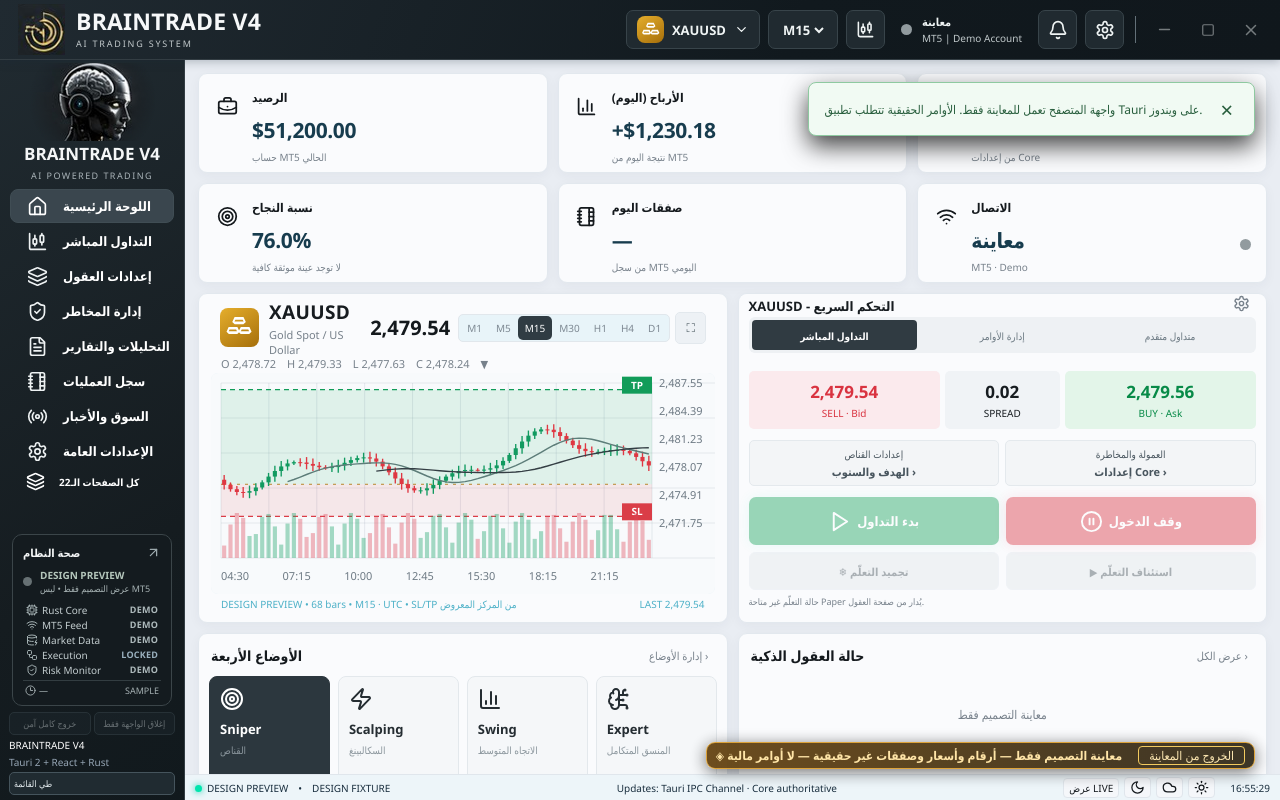
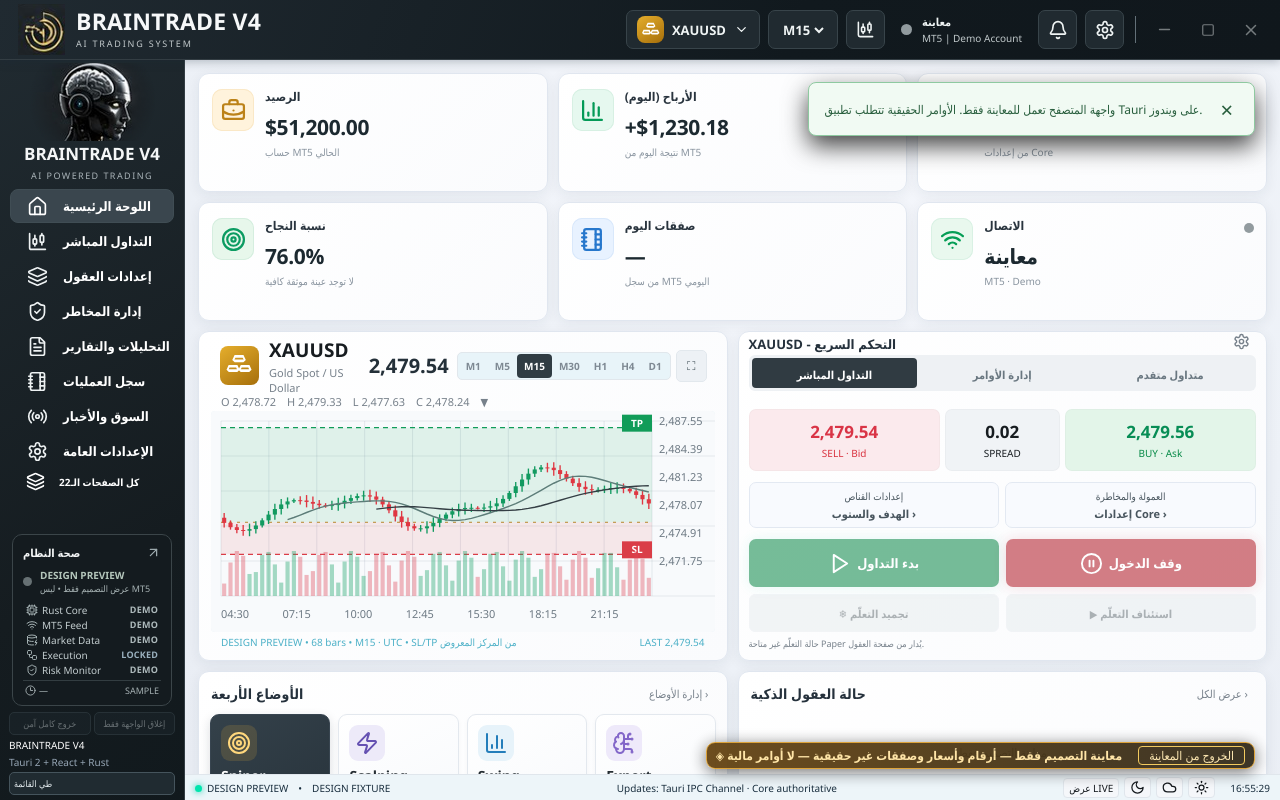
Before and after one commit to gngoongoog/V4, a React (Vite) app in the folder apps/terminal/: page / in a window 1280 px wide. Built offline with nearby package versions, Linux system fonts and the light colour scheme.

Commit message:
style(concept4): restore source-reference card hierarchy, accents and trading panel polish

```diff
--- a/apps/terminal/src/concept4.css
+++ b/apps/terminal/src/concept4.css
@@ -150,3 +150,101 @@ body[data-theme] .concept4 .subpage-brainControl .subpage-primary,body[data-them
 .concept4 .concept-risk-daily{grid-row:2}
 @media(max-width:1300px){.concept4 .subpage-brainControl .subpage-header,.concept4 .subpage-brains .subpage-header{flex-wrap:wrap}.concept4 .subpage-header .concept-brains-toolbar{justify-content:flex-start}.concept-risk-kpis{grid-template-columns:repeat(3,minmax(0,1fr))}.terminal-v15.concept4 .risk-editor{grid-template-columns:1fr}.terminal-v15.concept4 .risk-flags,.terminal-v15.concept4 .risk-form-grid,.terminal-v15.concept4 .risk-editor>.quick-ops{grid-column:1;grid-row:auto}.concept4 .concept-risk-capital{grid-row:1/3;max-height:550px}}
 @media(max-height:800px){.terminal-v15.concept4 .sidebar .nav-item{height:34px}.terminal-v15.concept4 .sidebar .all-pages{height:25px}.terminal-v15.concept4 .health-widget{padding:5px 8px}.terminal-v15.concept4 .health-row{height:15px}.terminal-v15.concept4 .sidebar-footer{padding:3px 9px 5px}}
+
+
+/* Concept 4 source-reference pass: stronger card hierarchy, shaded icons and
+   real-price chart emphasis. This changes appearance only; absent broker data
+   and unavailable controls remain honestly unavailable. */
+body[data-theme=light] .terminal-v15.concept4 .content{
+  background:radial-gradient(ellipse at 60% 0%,#f5f7fc 0%,#edf1f7 62%,#e9edf4 100%);
+}
+body[data-theme=light] .terminal-v15.concept4 .panel,
+body[data-theme=light] .terminal-v15.concept4 .kpi,
+body[data-theme=light] .terminal-v15.concept4 .operator-card{
+  background:linear-gradient(135deg,#fff 0%,#fafbfd 100%);
+  border:1px solid #e0e6ef;
+  box-shadow:0 3px 13px rgba(34,46,65,.065);
+  border-radius:11px;
+}
+.terminal-v15.concept4 .dashboard .kpi-row .kpi{
+  align-items:flex-start;
+  min-height:119px;
+  height:119px;
+  padding:15px 13px;
+  gap:11px;
+  transition:box-shadow .16s,border-color .16s;
+}
+.terminal-v15.concept4 .dashboard .kpi-row .kpi:hover{
+  border-color:#d4dbe6;box-shadow:0 6px 18px rgba(30,41,56,.1);
+}
+.terminal-v15.concept4 .kpi-glyph{
+  display:grid;place-items:center;width:42px;height:42px;min-width:42px;border-radius:10px;
+  background:#fff3dc;color:#bc8218;box-shadow:inset 0 0 0 1px #fae8c7;
+}
+.terminal-v15.concept4 .kpi-glyph svg{width:25px;height:25px;stroke-width:2.15}
+.terminal-v15.concept4 .concept-kpis .kpi:nth-child(2) .kpi-glyph{background:#e6f8ef;color:#049a57;box-shadow:inset 0 0 0 1px #d7f0e3}
+.terminal-v15.concept4 .concept-kpis .kpi:nth-child(3) .kpi-glyph{background:#ecf0f4;color:#475b69;box-shadow:inset 0 0 0 1px #dce4eb}
+.terminal-v15.concept4 .concept-kpis .kpi:nth-child(4) .kpi-glyph{background:#e7f7eb;color:#0c9c62;box-shadow:inset 0 0 0 1px #d5eedf}
+.terminal-v15.concept4 .concept-kpis .kpi:nth-child(5) .kpi-glyph{background:#e8f2ff;color:#2677cc;box-shadow:inset 0 0 0 1px #d9e8fb}
+.terminal-v15.concept4 .concept-kpis .kpi:nth-child(6) .kpi-glyph{background:#e9f8ee;color:#069e56;box-shadow:inset 0 0 0 1px #d9f1e4}
+.terminal-v15.concept4 .kpi-copy{display:flex;flex-direction:column;min-width:0;flex:1}
+.terminal-v15.concept4 .kpi-copy strong{font-size:21px;line-height:1.25;margin-top:9px;font-weight:800;color:#1c2930}
+.terminal-v15.concept4 .kpi-ar{font-size:12px;font-weight:750;line-height:1.3;color:#29343e}
+.terminal-v15.concept4 .kpi-footer{font-size:10px;line-height:1.5;color:#89949f;margin-top:5px}
+.terminal-v15.concept4 .kpi .concept-led{width:10px;height:10px;right:12px;top:20px}
+
+.terminal-v15.concept4 .chart-panel{border-color:#dce4ed;box-shadow:0 4px 14px rgba(29,45,62,.065)}
+.terminal-v15.concept4 .chart-symbol strong{font-weight:800;letter-spacing:.1px}
+.terminal-v15.concept4 .chart-symbol .concept-chart-quote{font-weight:800;color:#243039}
+.terminal-v15.concept4 .chart-frame{border-radius:4px;overflow:hidden}
+.terminal-v15.concept4 .chart-panel .timeframes button{font-weight:700;border-radius:4px}
+.terminal-v15.concept4 .chart-panel .tool-button.tool-on{background:#dcecf9;border-color:#a2c8e7;color:#277db2}
+.terminal-v15.concept4 .chart-panel .tool-button:hover{background:#dceaf6}
+
+.terminal-v15.concept4 .ops-panel .concept-quick-title strong,
+.terminal-v15.concept4 .panel-title b{font-weight:800;letter-spacing:.08px;color:#25313c}
+.terminal-v15.concept4 .ops-panel .concept-prices>div{border:1px solid rgba(0,0,0,.025);border-radius:7px;padding-block:10px}
+.terminal-v15.concept4 .ops-panel .concept-sell strong{color:#d93446}
+.terminal-v15.concept4 .ops-panel .concept-buy strong{color:#078d55}
+.terminal-v15.concept4 .ops-panel .action-btn.start:not(:disabled),
+.terminal-v15.concept4 .concept-trading-actions .action-btn.start:not(:disabled){background:linear-gradient(120deg,#12b36a,#049454);box-shadow:0 3px 8px rgba(11,158,88,.18)}
+.terminal-v15.concept4 .ops-panel .action-btn.stop:not(:disabled),
+.terminal-v15.concept4 .concept-trading-actions .action-btn.stop:not(:disabled){background:linear-gradient(120deg,#ea4e57,#c92c39);box-shadow:0 3px 8px rgba(210,49,66,.16)}
+.terminal-v15.concept4 .ops-panel .action-btn:disabled{opacity:.62;filter:grayscale(.24)}
+.terminal-v15.concept4 .ops-panel .ops-tabs button{font-weight:700;font-size:11px}
+.terminal-v15.concept4 .ops-panel .concept-quick-config button{min-height:42px;border-radius:7px;background:#f8fafe;border:1px solid #e3e9f2}
+.terminal-v15.concept4 .ops-panel .concept-quick-config button:hover{border-color:#bbcad8;background:#eff4fa}
+
+.terminal-v15.concept4 .concept-mode-grid{gap:8px;padding:0 11px 11px}
+.terminal-v15.concept4 .concept-mode{
+  background:linear-gradient(155deg,#fff,#f3f6fa);
+  border:1px solid #e3e8ee;
+  border-radius:9px;
+  padding:10px;
+  box-shadow:0 2px 5px rgba(33,43,52,.035);
+}
+.terminal-v15.concept4 .concept-mode.active{
+  background:linear-gradient(150deg,#34414a,#222d35);color:#fff;
+  border-color:#384550;box-shadow:0 4px 11px rgba(20,32,46,.15);
+}
+.terminal-v15.concept4 .concept-mode-icon{
+  display:grid;place-items:center;width:36px;height:36px;border-radius:9px;
+  background:#f9eecf;color:#b78220;
+}
+.terminal-v15.concept4 .concept-mode:nth-child(2) .concept-mode-icon{background:#edeaf9;color:#6551b2}
+.terminal-v15.concept4 .concept-mode:nth-child(3) .concept-mode-icon{background:#e7f3fa;color:#237dba}
+.terminal-v15.concept4 .concept-mode:nth-child(4) .concept-mode-icon{background:#eee9fa;color:#8367c9}
+.terminal-v15.concept4 .concept-mode.active .concept-mode-icon{background:rgba(229,175,58,.16);color:#ffd77c}
+.terminal-v15.concept4 .concept-mode strong{font-size:14px;font-weight:800}
+.terminal-v15.concept4 .concept-mode small{color:#7f8b96}
+.terminal-v15.concept4 .concept-mode.active small{color:#b9c7d1}
+.terminal-v15.concept4 .concept-mode.active>span:not(.concept-mode-icon){color:#c4d0d8}
+.terminal-v15.concept4 .concept-brain-list button:hover{background:#f5f8fd}
+.terminal-v15.concept4 .concept-market-stats>div{box-shadow:0 2px 7px rgba(34,44,52,.045)}
+
+@media (max-width:1200px){
+  .terminal-v15.concept4 .dashboard .kpi-row .kpi{padding:10px 8px;gap:6px}
+  .terminal-v15.concept4 .kpi-glyph{min-width:31px;width:31px;height:31px;border-radius:7px}
+  .terminal-v15.concept4 .kpi-glyph svg{width:21px;height:21px}
+  .terminal-v15.concept4 .kpi-copy strong{font-size:17px}
+}
```
